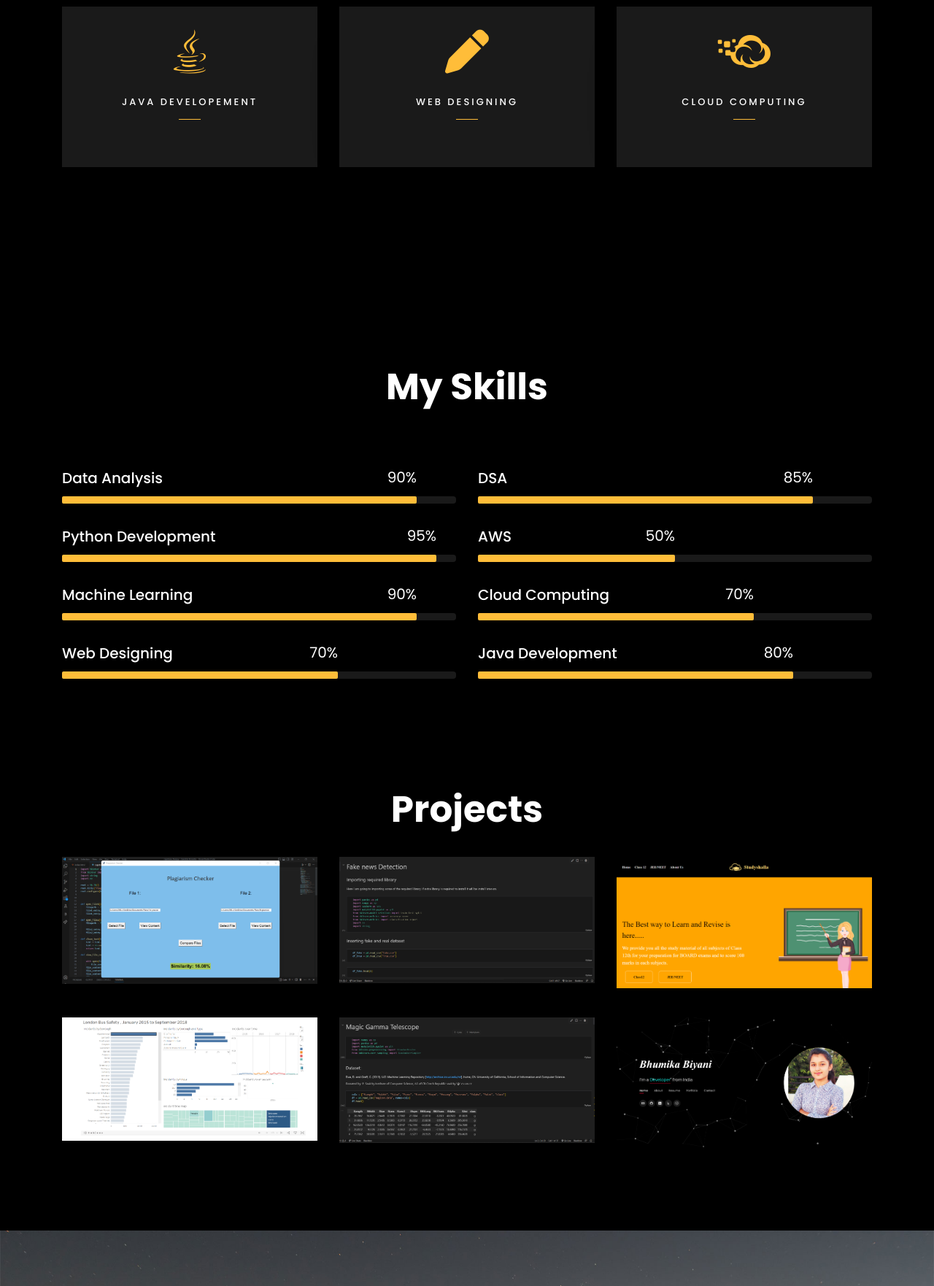
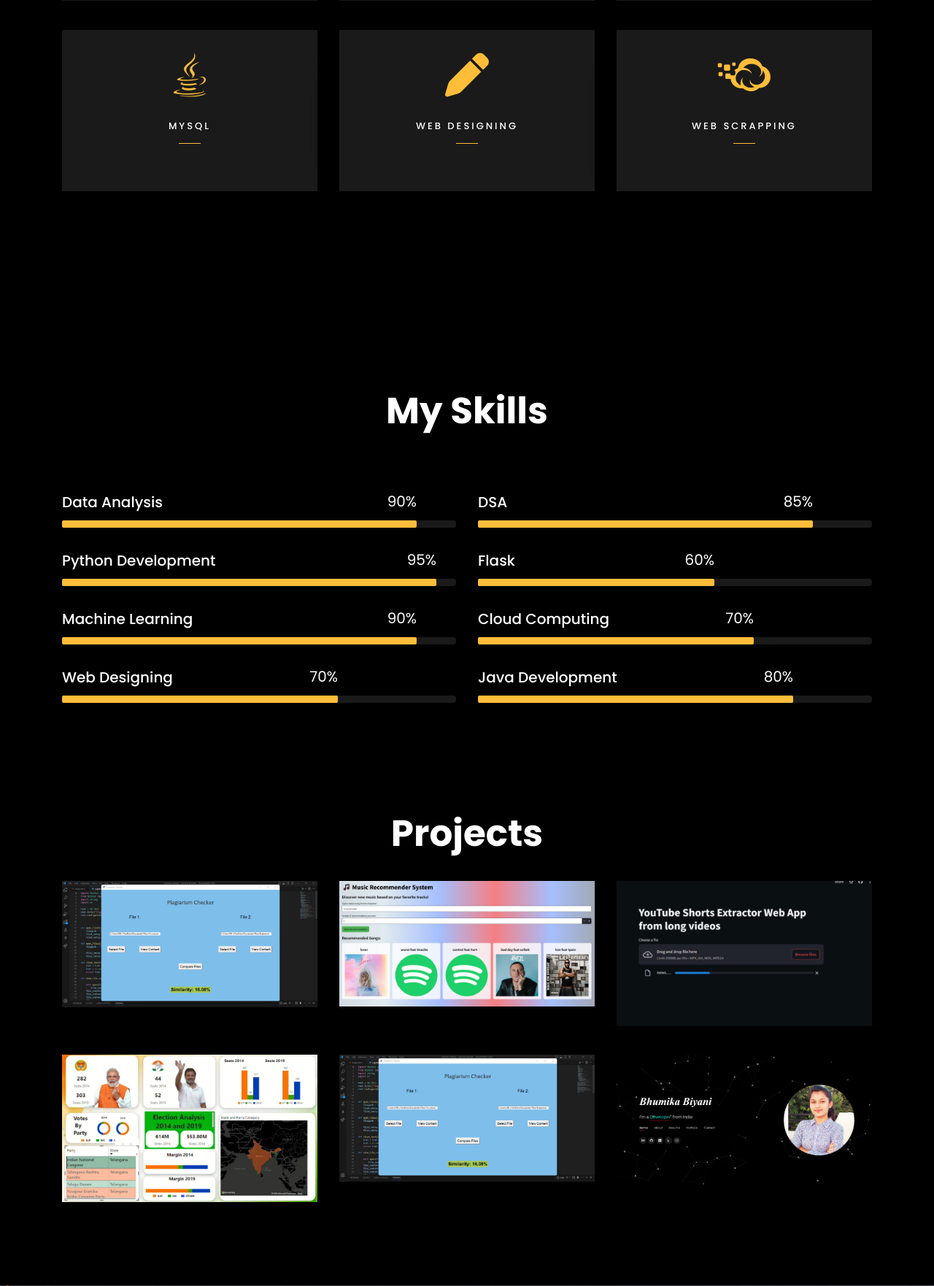
Before and after one commit to bhumikabiyani/My-Portfolio, a Flask app: page / in a window 1280 px wide. Shown: the part 3222-4984 px from the top of the page at 73% size. Run offline with Flask 3, Linux system fonts and the light colour scheme; some libraries are stand-ins or nearby versions; some web fonts are replaced.

Commit message:
updated projects

```diff
--- a/templates/index.html
+++ b/templates/index.html
@@ -251,11 +251,15 @@
             <p><em>Network18 Media and Investments, IN</em></p>
             <p>
             <ul>
-              <li>Made significant contributions to a real-time project involving machine learning models.
+              <li>Worked with large data sets, trained and fine-tuned ML models, and utilized MS Excel for
+                data analysis.
+
               </li>
-              <li>Worked with large data sets, fine-tuned LL models, and utilized MS Excel for data analysis.</li>
-              <!-- <li>	Accepted business-focus projects to research, propose ideas and solutions</li>
-								<li>	Tech-Stack: Spring Boot, Angular, SQL.</li> -->
+              <li>Developed a tool to create news shorts from long news videos using Gemini API, LLM
+                models, Assembly AI and NLP pipelines.
+               </li>
+              <li>	Learned and applied text preprocessing, vectorization, normalization and basics of
+                neural networks. </li>
 
             </ul>
             </p>
@@ -451,7 +455,7 @@
               <i class="fa-brands fa-java""></i>
               </span>
               <div class=" desc">
-                <h3 class="mb-5">Java developement</h3>
+                <h3 class="mb-5">MYSQL</h3>
         </div>
         </a>
       </div>
@@ -473,7 +477,7 @@
             <i class="fa-brands fa-cloudversify"></i>
           </span>
           <div class="desc">
-            <h3 class="mb-5">Cloud Computing</h3>
+            <h3 class="mb-5">Web Scrapping</h3>
           </div>
         </a>
       </div>
@@ -560,11 +564,11 @@
 
         <div class="col-md-6 animate-box">
           <div class="progress-wrap ftco-animate">
-            <h3>AWS</h3>
+            <h3>Flask</h3>
             <div class="progress">
               <div class="progress-bar color-4" role="progressbar" aria-valuenow="90" aria-valuemin="0"
-                aria-valuemax="100" style="width: 50%">
-                <span>50%</span>
+                aria-valuemax="100" style="width: 60%">
+                <span>60%</span>
               </div>
             </div>
           </div>
@@ -664,10 +668,10 @@
 
         <div class="col-lg-4 col-md-6 portfolio-item filter-ml">
           <div class="portfolio-wrap">
-            <img src="../static/images/fake_news.png" class="img-fluid" alt="">
+            <img src="../static/images/music.png" class="img-fluid" alt="">
             <div class="portfolio-info">
-              <a target="_blank" href="https://github.com/bhumikabiyani/fake_news_prediction">
-                <h4>Fake News Prediction</h4>
+              <a target="_blank" href="https://github.com/bhumikabiyani/music_recommendation">
+                <h4>Music Recommendation System</h4>
                 <h6>(ML)</h6>
 
 
@@ -683,11 +687,11 @@
 
         <div class="col-lg-4 col-md-6 portfolio-item filter-web">
           <div class="portfolio-wrap">
-            <img src="../static/images/Work_1.png" class="img-fluid" alt="">
+            <img src="../static/images/shorts.png" class="img-fluid" alt="">
             <div class="portfolio-info">
-              <a target="_blank" href="http://studyshala.ml/index.html">
-                <h4> StudyShaala</h4>
-                <h6>(Web Design)</h6>
+              <a target="_blank" href="https://github.com/bhumikabiyani/LongToShorts">
+                <h4> Shorts Extractor</h4>
+                <h6>(NLP and LLM)</h6>
 
 
                 <div class="portfolio-links">
@@ -701,12 +705,12 @@
 
         <div class="col-lg-4 col-md-6 portfolio-item filter-tableau">
           <div class="portfolio-wrap">
-            <img src="../static/images/london.png" class="img-fluid" alt="">
+            <img src="../static/images/election.png" class="img-fluid" alt="">
             <div class="portfolio-info">
               <a target="_blank"
-                href="https://public.tableau.com/app/profile/bhumika.biyani/viz/book1_16812398406520/Dashboard1?publish=yes">
-                <h4>London Bus Safety</h4>
-                <h6>Tableau</h6>
+                href="https://www.linkedin.com/feed/update/urn:li:activity:7202368065269886977/">
+                <h4>Election Analysis</h4>
+                <h6>Power BI</h6>
 
 
                 <div class="portfolio-links">
@@ -718,13 +722,13 @@
           </div>
         </div>
 
-        <div class="col-lg-4 col-md-6 portfolio-item filter-ml">
+        <div class="col-lg-4 col-md-6 portfolio-item filter-python">
           <div class="portfolio-wrap">
-            <img src="../static/images/magic_gamma.png" class="img-fluid" alt="">
+            <img src="../static/images/plag.png" class="img-fluid" alt="">
             <div class="portfolio-info">
-              <a target="_blank" href="https://github.com/bhumikabiyani/maggic-gamma-">
-                <h4>Maggic Gamma Telescope</h4>
-                <h6>(ML)</h6>
+              <a target="_blank" href="https://github.com/bhumikabiyani/plagiarism-checker">
+                <h4>Plagiarism Checker</h4>
+                <h6>(Python dev)</h6>
 
 
                 <div class="portfolio-links">
@@ -743,7 +747,7 @@
           <div class="portfolio-wrap">
             <img src="../static/images/port_img.png" class="img-fluid" alt="">
             <div class="portfolio-info">
-              <a target="_blank" href="bhumikabiyani.live">
+              <a target="_blank" href="https://www.bhumikabiyani.tech/">
                 <h4>Portfolio</h4>
                 <h6>(Web Design)</h6>
                 <!-- <p>App12345</p> -->
@@ -1090,7 +1094,7 @@
               <span class="icon-globe"></span>
             </div>
             <h3 class="mb-4">Website</h3>
-            <p><a href="#">biyanibhumika.live</a></p>
+            <p><a href="#">biyanibhumika.tech</a></p>
           </div>
         </div>
       </div>
```
Also changed, not shown: static/images/Work_1.png (deleted), static/images/election.png (added), static/images/magic_gamma.png (deleted), static/images/music.png (added), static/images/shorts.png (added).
